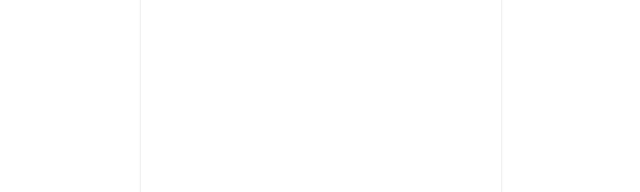
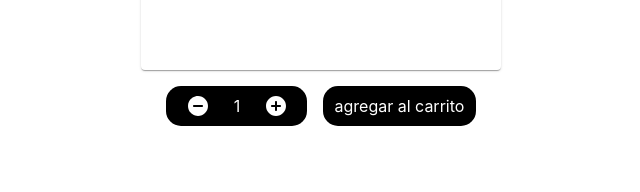
Before and after one commit to No-Country/C9-24T-JavaReact, a React (Vite) app in the folder client/: page /description in a window 1280 px wide. Shown: the part 570-762 px from the top of the page, without its empty margins (319-959 px from the left). Built offline with nearby package versions, Linux system fonts and the light colour scheme.

Commit message:
feat:estilos de divCarrito

```diff
--- a/client/src/component/DescriptionProduct/index.jsx
+++ b/client/src/component/DescriptionProduct/index.jsx
@@ -7,23 +7,54 @@ import {
   CardContent,
   IconButton,
   Typography,
+  Container,
+  Stack,
+  Button,
+  Box
 } from "@mui/material";
 
 import ArrowBackIcon from "@mui/icons-material/ArrowBack";
 import ShoppingCartSharpIcon from "@mui/icons-material/ShoppingCartSharp";
+import AddCircleRoundedIcon from '@mui/icons-material/AddCircleRounded';
+import RemoveCircleRoundedIcon from '@mui/icons-material/RemoveCircleRounded';
 
 const MyCard = styled(Card)`
-height: 100vh;
+width: 360px;
+height: 80vh;
+
 `;
 
+
+const ViewProduct = styled(Container)`
+height: 100vh;
+padding:0;
+`;
+
+// const DivProduct = styled(Box)`
+// background:black;
+// color:white;
+// border-radius:15px;
+// with:10em;
+// height:2.5em;
+// padding:0 0.5em
+// `;
+
+const DivCarrito = styled(Stack)`
+background:black;
+color:white;
+border-radius:15px;
+with:10em;
+height:2.5em;
+padding:0 0.7em
+`;
 
 
 export default function RecipeReviewCard() {
 
 
   return (
-    <>
-    <MyCard sx={{ width: 360}}>
+    <ViewProduct>
+    <MyCard>
       <CardHeader  sx={{ position: 'absolute',
             zIndex: 2, width:330,}}
         avatar={
@@ -72,7 +103,30 @@ export default function RecipeReviewCard() {
         </Typography>
       </CardContent>
     </MyCard>
-    </>
+      <Stack direction="row" justifyContent="center" alignItems="center" spacing={2} sx={{padding:"1em"}}>
+      <DivCarrito direction="row" justifyContent="center" alignItems="center" spacing={2}>
+          <IconButton>
+            <RemoveCircleRoundedIcon sx={{ color: "white" }} />
+          </IconButton>
+          <Typography variant="p">
+         1
+          </Typography>
+          <IconButton>
+            <AddCircleRoundedIcon sx={{ color: "white" }} />
+          </IconButton>
+      </DivCarrito>
+
+      <DivCarrito direction="row" justifyContent="center" alignItems="center">
+            <Typography variant="p" component="p" sx={{}}>
+            agregar al carrito
+            </Typography>
+      </DivCarrito>
+
+      {/* <Button variant="contained">
+        agregar al carrito
+      </Button> */}
+    </Stack>
+    </ViewProduct>
 
   )
 }
```
